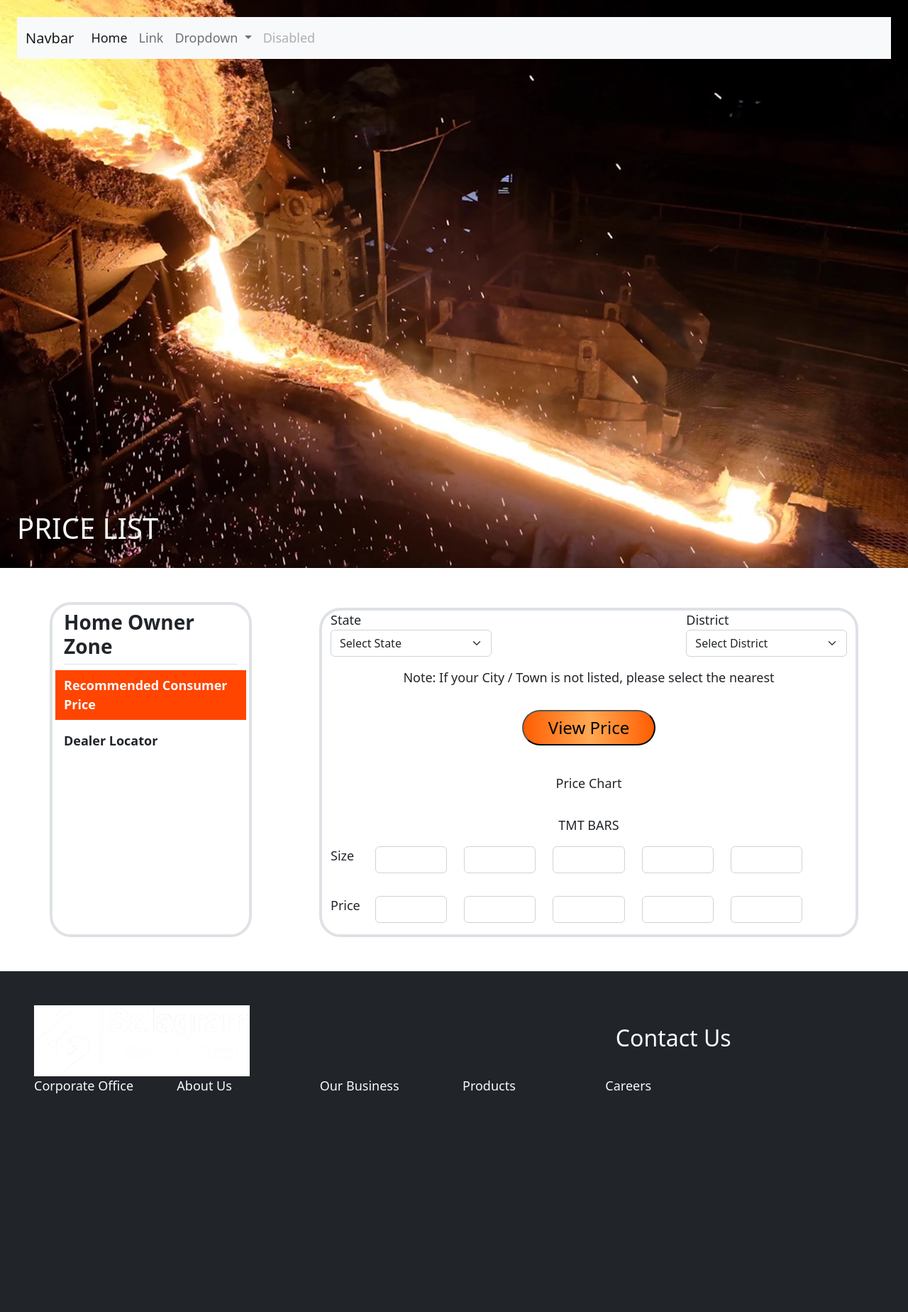
After one commit to avinashyeccalluri/salagram, a PHP site: page /price_list.php in a window 1280 px wide. The commit adds this page. Shown: the whole page at 71% size. Run offline with PHP 8.4, Linux system fonts and the light colour scheme; some libraries are stand-ins or nearby versions.

Commit message:
development

```diff
--- /dev/null
+++ b/price_list.php
@@ -0,0 +1,146 @@
+<!DOCTYPE html>
+<html lang="en">
+
+<head>
+    <meta charset="UTF-8" />
+    <meta name="viewport" content="width=device-width, initial-scale=1.0" />
+    <link rel="stylesheet" href="style.css" />
+    <link rel="stylesheet" href="app.js" />
+    <link href="dist/hamburgers.css" rel="stylesheet" />
+    <link href="https://fonts.googleapis.com/css2?family=Roboto&display=swap" rel="stylesheet" />
+    <link rel="stylesheet" href="https://unpkg.com/swiper/swiper-bundle.css" />
+    <link rel="stylesheet" href="https://unpkg.com/swiper/swiper-bundle.min.css" />
+    <link href="https://unpkg.com/aos@2.3.1/dist/aos.css" rel="stylesheet" />
+    <!-- CSS only -->
+    <link href="https://cdn.jsdelivr.net/npm/bootstrap@5.2.0/dist/css/bootstrap.min.css" rel="stylesheet" integrity="sha384-gH2yIJqKdNHPEq0n4Mqa/HGKIhSkIHeL5AyhkYV8i59U5AR6csBvApHHNl/vI1Bx" crossorigin="anonymous" />
+    <!-- JavaScript Bundle with Popper -->
+    <script src="https://cdn.jsdelivr.net/npm/bootstrap@5.2.0/dist/js/bootstrap.bundle.min.js" integrity="sha384-A3rJD856KowSb7dwlZdYEkO39Gagi7vIsF0jrRAoQmDKKtQBHUuLZ9AsSv4jD4Xa" crossorigin="anonymous"></script>
+
+    <title>Document</title>
+</head>
+
+<body class="">
+    <header>
+        <div class="header-container d-flex flex-column justify-content-between p-4">
+            <?php include('header.php') ?>
+            <div class=" row  text-light mbw-100">
+                <div class="col-lg-6 col-sm-12">
+                    <h1>PRICE LIST</h1>
+                </div>
+            </div>
+        </div>
+    </header>
+    <div class="container my-5">
+        <div class="">
+
+            <div class="row d-flex justify-content-between">
+                <div class="col-lg-3 col-sm-12 px-3 default-border-color border border-4 price_list_border_radius">
+                    <div class="h3 border-bottom border-1 py-2">
+                        <strong>Home Owner Zone</strong>
+                    </div>
+                    <div class="row">
+                        <div class="col-12 text-light bg-orange py-2"><strong>Recommended Consumer Price</strong></div>
+                        <div class="col-12 py-3"><strong>Dealer Locator</strong></div>
+                    </div>
+                </div>
+
+                <div class="col-lg-8 col-sm-12 border border-4 price_list_border_radius mt-2">
+                    <div class="row d-flex justify-content-between ">
+
+                        <div class="col-4">
+                            State <select class="form-select" aria-label="Default select example">
+                                <option selected>Select State</option>
+                                <option value="1">One</option>
+                                <option value="2">Two</option>
+                                <option value="3">Three</option>
+                            </select>
+                        </div>
+                        <div class="col-4">
+                            District <select class="form-select" aria-label="Default select example">
+                                <option selected>Select District</option>
+                                <option value="1">One</option>
+                                <option value="2">Two</option>
+                                <option value="3">Three</option>
+                            </select>
+                        </div>
+                    </div>
+                    <div class="row text-center">
+                        <div class="col-12 my-3">
+                            Note: If your City / Town is not listed, please select the nearest
+                        </div>
+                        <div class="col-12 my-3">
+                            <button type="button" class="price_list_border_radius gradient1 h4 price_button">View Price</button>
+                        </div>
+                        <div class="col-12 my-3">Price Chart</div>
+                        <div class="col-12 my-3">TMT BARS</div>
+                    </div>
+                    <div class="row">
+                        <div class="col-1">Size</div>
+                        <div class="col-2 mr-1">
+                            <div class="input-group mb-3">
+                                <input type="text" class="form-control" placeholder="" aria-label="Username" aria-describedby="basic-addon1">
+                            </div>
+                        </div>
+                        <div class="col-2 mr-1">
+                            <div class="input-group mb-3">
+                                <input type="text" class="form-control" placeholder="" aria-label="Username" aria-describedby="basic-addon1">
+                            </div>
+                        </div>
+                        <div class="col-2 mr-1">
+                            <div class="input-group mb-3">
+                                <input type="text" class="form-control" placeholder="" aria-label="Username" aria-describedby="basic-addon1">
+                            </div>
+                        </div>
+                        <div class="col-2 mr-1">
+                            <div class="input-group mb-3">
+                                <input type="text" class="form-control" placeholder="" aria-label="Username" aria-describedby="basic-addon1">
+                            </div>
+                        </div>
+                        <div class="col-2 mr-1">
+                            <div class="input-group mb-3">
+                                <input type="text" class="form-control" placeholder="" aria-label="Username" aria-describedby="basic-addon1">
+                            </div>
+                        </div>
+                    </div>
+                    <div class="row mt-3">
+                        <div class="col-1">Price</div>
+                        <div class="col-2 mr-1">
+                            <div class="input-group mb-3">
+                                <input type="text" class="form-control" placeholder="" aria-label="Username" aria-describedby="basic-addon1">
+                            </div>
+                        </div>
+                        <div class="col-2 mr-1">
+                            <div class="input-group mb-3">
+                                <input type="text" class="form-control" placeholder="" aria-label="Username" aria-describedby="basic-addon1">
+                            </div>
+                        </div>
+                        <div class="col-2 mr-1">
+                            <div class="input-group mb-3">
+                                <input type="text" class="form-control" placeholder="" aria-label="Username" aria-describedby="basic-addon1">
+                            </div>
+                        </div>
+                        <div class="col-2 mr-1">
+                            <div class="input-group mb-3">
+                                <input type="text" class="form-control" placeholder="" aria-label="Username" aria-describedby="basic-addon1">
+                            </div>
+                        </div>
+                        <div class="col-2 mr-1">
+                            <div class="input-group mb-3">
+                                <input type="text" class="form-control" placeholder="" aria-label="Username" aria-describedby="basic-addon1">
+                            </div>
+                        </div>
+                    </div>
+                </div>
+            </div>
+            <div class="row d-flex justify-content-between">
+
+            </div>
+        </div>
+    </div>
+    <?php include('footer.php') ?>
+    <script src="app.js"></script>
+    <script src="https://unpkg.com/swiper/swiper-bundle.js"></script>
+    <script src="https://unpkg.com/aos@2.3.1/dist/aos.js"></script>
+</body>
+
+</html>
--- a/style.css
+++ b/style.css
@@ -28,6 +28,10 @@ body {
 
 .default-border-color {
   border-color: #dd8302;
+}
+
+.price_list_border_radius {
+  border-radius: 30px !important;
 }
 
 .orange-text {
@@ -501,6 +505,16 @@ ul .unordered > li {
   border: 5px solid;
 }
 
+.price_button {
+  height: 50px;
+  width: 188px;
+}
+
+.border_2px {
+  border : 2px solid;
+  border-color: #d2652d;
+}
+
 @media only screen and (max-width: 768px) {
   .whyUs-flex,
   .ourServices,
```
Also changed, not shown: store_locator.php (added, +92 -0 lines).
